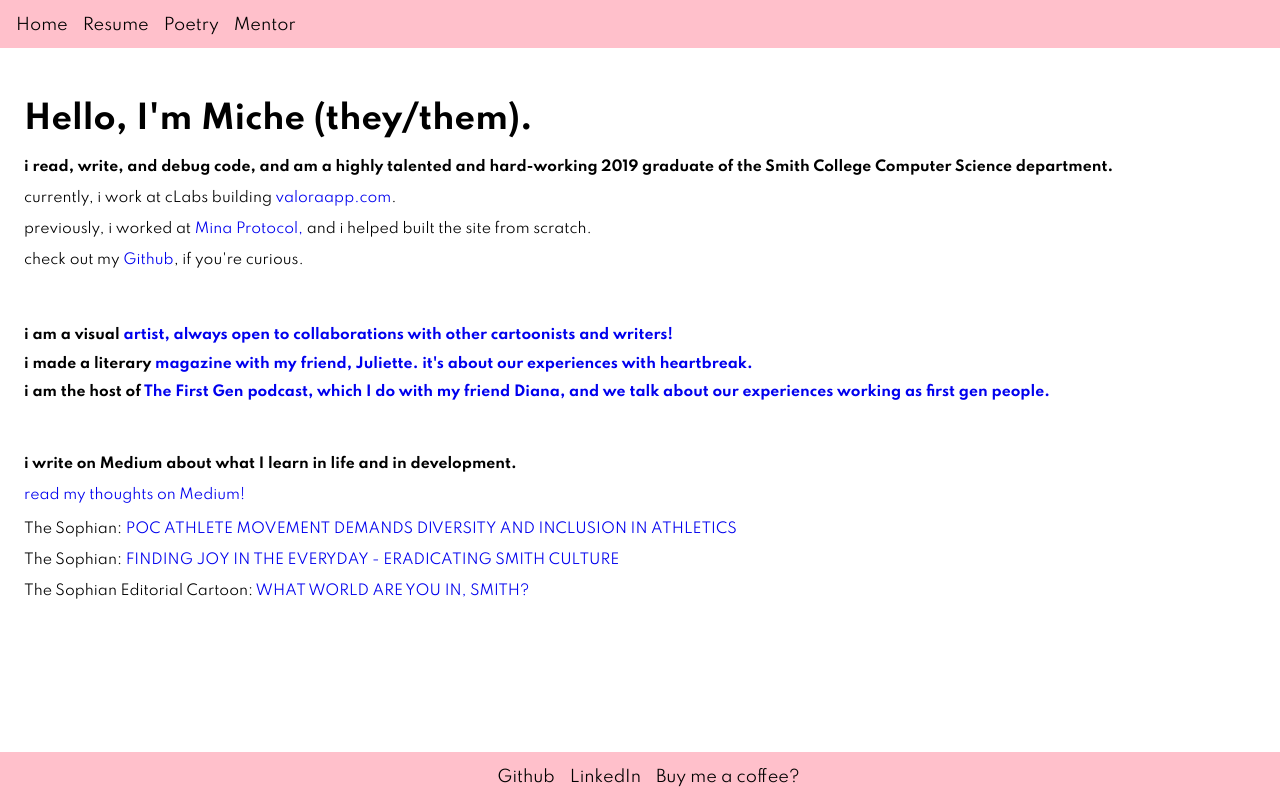
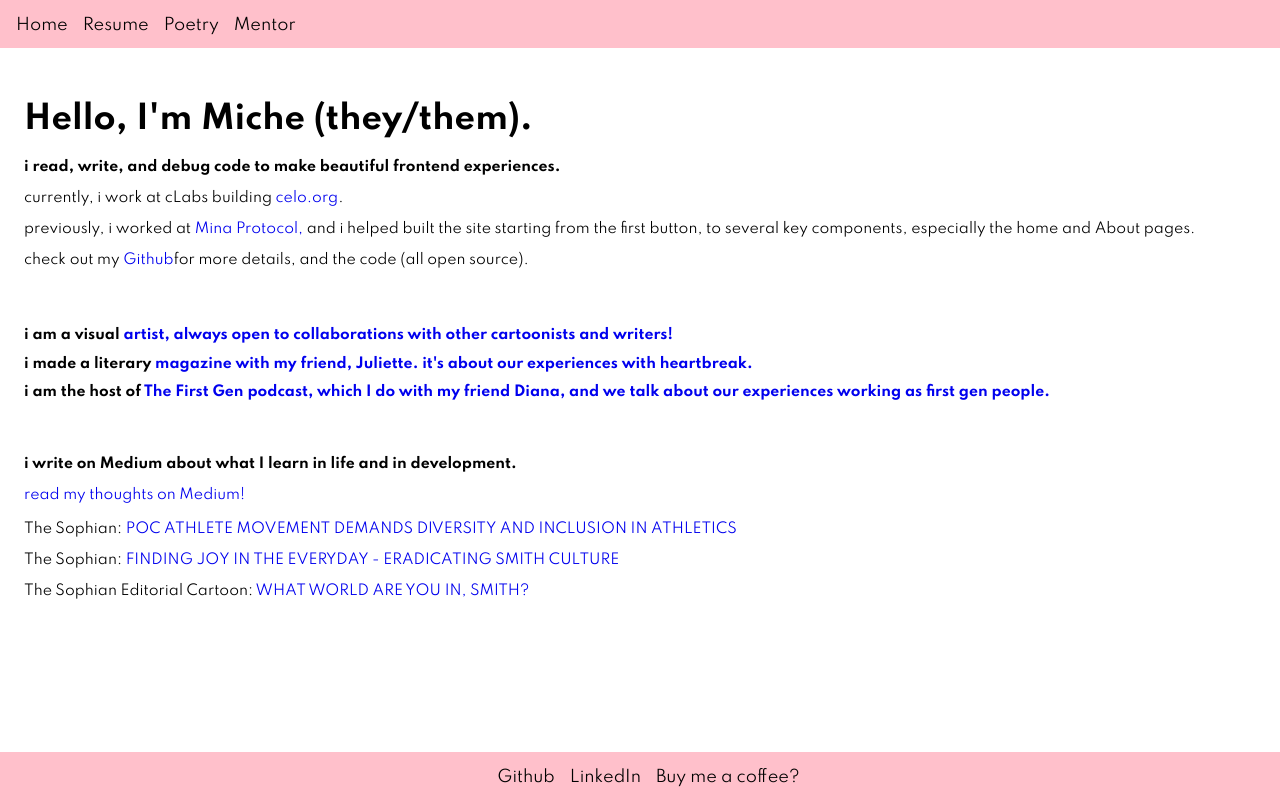
Before and after one commit to michellewong793/personalsite, a Next.js app: page / in a window 1280 px wide. Built offline with nearby package versions, Linux system fonts and the light colour scheme.

Commit message:
update bio

```diff
--- a/pages/index.js
+++ b/pages/index.js
@@ -8,11 +8,11 @@ export default function Index() {
       <Layout />
       <div style={Styles.content}>
         <h1 style={Styles.header}>Hello, I'm Miche (they/them).</h1>
-        <h2 style={Styles.body}>i read, write, and debug code, and am a highly talented and hard-working 2019 graduate of the Smith College Computer Science department.</h2>
+        <h2 style={Styles.body}>i read, write, and debug code to make beautiful frontend experiences.</h2>
         <p style={Styles.body}>
           currently, i work at cLabs building{" "}
-          <a href="https://valoraapp.com" style={Styles.link}>
-            valoraapp.com
+          <a href="https://celo.org" style={Styles.link}>
+            celo.org
           </a>
           .
         </p>
@@ -22,14 +22,14 @@ export default function Index() {
             {" "}
             Mina Protocol,{" "}
           </a>{" "}
-          and i helped built the site from scratch.{" "}
+          and i helped built the site starting from the first button, to several key components, especially the home and About pages.{" "}
         </p>
         <p style={Styles.body}>
           check out my{" "}
           <a href="https://github.com/michellewong793" style={Styles.link}>
             Github
           </a>
-          , if you're curious.
+          for more details, and the code (all open source).
         </p>
         <Spacer height={2} />
         <h2 style={Styles.body}>
```
